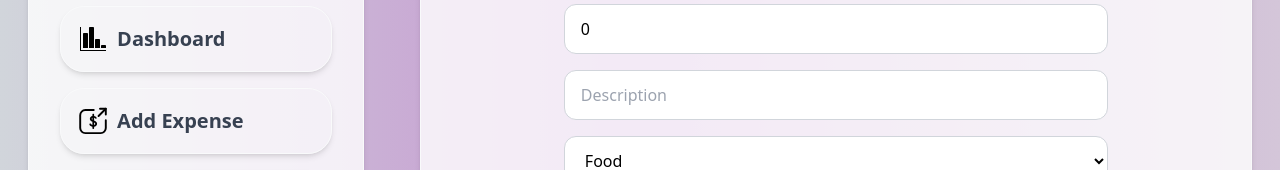
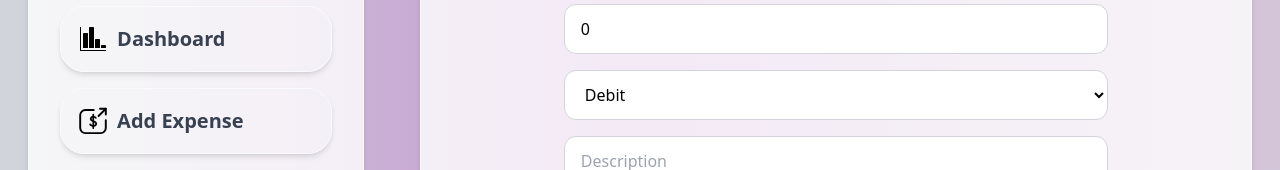
Before and after one commit to imgirish07/Paisa-Patrol, a React (Create React App) app in the folder client/: page /dashboard/addexpense in a window 1280 px wide. Shown: the part 231-401 px from the top of the page. Built offline with nearby package versions, Linux system fonts and the light colour scheme; no server answers.

Commit message:
added credit/debit fields

```diff
--- a/client/src/components/AddExpense.jsx
+++ b/client/src/components/AddExpense.jsx
@@ -65,6 +65,32 @@ function AddExpense() {
         }
     };
 
+    //credit/debit
+    const [transactionType, setTransactionType] = useState('debit');
+
+    const handleTransactionTypeChange = (e) => {
+        const type = e.target.value;
+        setTransactionType(type);
+
+        // Adjust the amount based on the selection
+        handleExpenseChange({
+            target: {
+                name: 'amount',
+                value: type === 'debit' ? -Math.abs(newexpense.amount) : Math.abs(newexpense.amount),
+            },
+        });
+    };
+
+    const handleAmountChange = (e) => {
+        const amount = e.target.value;
+        handleExpenseChange({
+            target: {
+                name: 'amount',
+                value: transactionType === 'debit' ? -Math.abs(amount) : Math.abs(amount),
+            },
+        });
+    };
+
     return (
         <>
             <div className="w-full lg:w-[60%] mt-4 space-y-4 mb-4 p-4 flex justify-center border border-gray-300 rounded-lg sm:rounded-3xl shadow-md hover:shadow-lg transition duration-200">
@@ -78,14 +104,22 @@ function AddExpense() {
             <div className="w-full max-w-md flex flex-col items-center space-y-4 rounded-lg p-4 lg:max-w-lg xl:max-w-xl">
                 <input
                     type="number"
-                    value={newexpense.amount}
+                    value={Math.abs(newexpense.amount)}
                     id="amount"
                     name="amount"
                     placeholder="Amount"
-                    onChange={handleExpenseChange}
+                    onChange={handleAmountChange}
                     className="bg-white h-[50px] px-4 mt-1 block w-full border border-gray-300 rounded-xl p-2 focus:outline-none focus:ring-2 focus:ring-purple-800 hover:shadow-md"
                     required
                 />
+                <select
+                    value={transactionType}
+                    onChange={handleTransactionTypeChange}
+                    className="bg-white h-[50px] px-4 mt-1 block w-full border border-gray-300 rounded-xl p-2 focus:outline-none focus:ring-2 focus:ring-purple-800 hover:shadow-md"
+                >
+                    <option value="credit">Credit</option>
+                    <option value="debit">Debit</option>
+                </select>
                 <input
                     type="text"
                     id="description"
@@ -95,7 +129,12 @@ function AddExpense() {
                     onChange={handleExpenseChange}
                     className="bg-white h-[50px] px-4 mt-1 block w-full border border-gray-300 rounded-xl p-2 focus:outline-none focus:ring-2 focus:ring-purple-800 hover:shadow-md"
                 />
-                <select value={newexpense.category} name="category" onChange={handleExpenseChange} className="bg-white h-[50px] px-4 mt-1 block w-full border border-gray-300 rounded-xl p-2 focus:outline-none focus:ring-2 focus:ring-purple-800 hover:shadow-md ">
+                <select
+                    value={newexpense.category}
+                    name="category"
+                    onChange={handleExpenseChange}
+                    className="bg-white h-[50px] px-4 mt-1 block w-full border border-gray-300 rounded-xl p-2 focus:outline-none focus:ring-2 focus:ring-purple-800 hover:shadow-md"
+                >
                     <option value="food">Food</option>
                     <option value="udhar">Udhar</option>
                     <option value="travel">Travel</option>
@@ -110,6 +149,7 @@ function AddExpense() {
                     <span className="text-xl">Add Expense</span>
                 </button>
             </div>
+
             <div className="w-full lg:w-[60%] mt-4 space-y-4 overflow-y-auto overflow-hidden hide-scrollbar">
                 {oldexpenses.slice(0, 3).map((expense, index) => (
                     <div key={index} className="p-4 border border-gray-300 rounded-lg sm:rounded-3xl shadow-md hover:shadow-lg transition duration-200">
--- a/client/src/components/ContactDetails.jsx
+++ b/client/src/components/ContactDetails.jsx
@@ -101,6 +101,33 @@ const ContactDetails = () => {
             console.error("Error removing expense:", error);
         }
     };
+
+    //credit/debit
+    const [transactionType, setTransactionType] = useState('debit');
+
+    const handleTransactionTypeChange = (e) => {
+        const type = e.target.value;
+        setTransactionType(type);
+
+        // Adjust the amount based on the selection
+        handleExpenseChange({
+            target: {
+                name: 'amount',
+                value: type === 'debit' ? -Math.abs(newexpense.amount) : Math.abs(newexpense.amount),
+            },
+        });
+    };
+
+    const handleAmountChange = (e) => {
+        const amount = e.target.value;
+        handleExpenseChange({
+            target: {
+                name: 'amount',
+                value: transactionType === 'debit' ? -Math.abs(amount) : Math.abs(amount),
+            },
+        });
+    };
+
     return (
         <>
             <div className="w-full lg:w-[60%] mt-4 space-y-4 mb-4 p-4 flex justify-center border border-gray-300 rounded-lg sm:rounded-3xl shadow-md hover:shadow-lg transition duration-200">
@@ -114,14 +141,22 @@ const ContactDetails = () => {
             <div className="w-full max-w-md flex flex-col items-center space-y-4 rounded-lg p-4 lg:max-w-lg xl:max-w-xl">
                 <input
                     type="number"
-                    value={newexpense.amount}
+                    value={Math.abs(newexpense.amount)}
                     id="amount"
                     name="amount"
                     placeholder="Amount"
-                    onChange={handleExpenseChange}
+                    onChange={handleAmountChange}
                     className="bg-white h-[50px] px-4 mt-1 block w-full border border-gray-300 rounded-xl p-2 focus:outline-none focus:ring-2 focus:ring-purple-800 hover:shadow-md"
                     required
                 />
+                <select
+                    value={transactionType}
+                    onChange={handleTransactionTypeChange}
+                    className="bg-white h-[50px] px-4 mt-1 block w-full border border-gray-300 rounded-xl p-2 focus:outline-none focus:ring-2 focus:ring-purple-800 hover:shadow-md"
+                >
+                    <option value="credit">Credit</option>
+                    <option value="debit">Debit</option>
+                </select>
                 <input
                     type="text"
                     id="description"
@@ -131,7 +166,12 @@ const ContactDetails = () => {
                     onChange={handleExpenseChange}
                     className="bg-white h-[50px] px-4 mt-1 block w-full border border-gray-300 rounded-xl p-2 focus:outline-none focus:ring-2 focus:ring-purple-800 hover:shadow-md"
                 />
-                <select value={newexpense.category} name="category" onChange={handleExpenseChange} className="bg-white h-[50px] px-4 mt-1 block w-full border border-gray-300 rounded-xl p-2 focus:outline-none focus:ring-2 focus:ring-purple-800 hover:shadow-md">
+                <select
+                    value={newexpense.category}
+                    name="category"
+                    onChange={handleExpenseChange}
+                    className="bg-white h-[50px] px-4 mt-1 block w-full border border-gray-300 rounded-xl p-2 focus:outline-none focus:ring-2 focus:ring-purple-800 hover:shadow-md"
+                >
                     <option value="food">Food</option>
                     <option value="udhar">Udhar</option>
                     <option value="travel">Travel</option>
```
